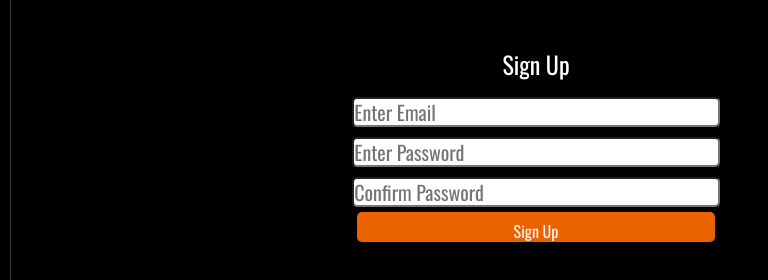
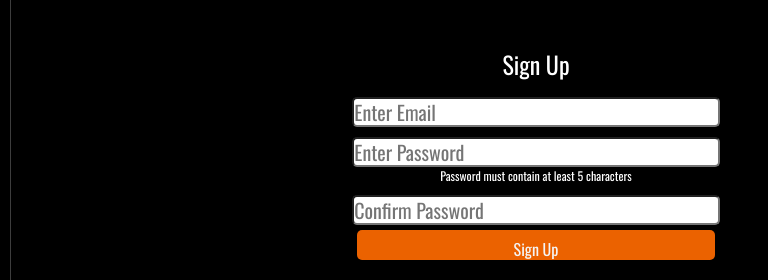
Before and after one commit to jnr0790/evnt-client, a website built with webpack: page index.html in a window 1280 px wide. Shown: the top 280 px of the page, 219-987 px from the left. Built offline with nearby package versions, Linux system fonts and the light colour scheme.

Commit message:
Adds pw message

```diff
--- a/assets/scripts/events/ui.js
+++ b/assets/scripts/events/ui.js
@@ -16,7 +16,7 @@ const onAllEventsSuccess = function (responseData) {
     <p><span>Name:</span> ${event.name}</p>
     <p><span>Location:</span> ${event.location}</p>
 
-    <button class='view-event btn' data-id=${event.id}>View</button>
+    <button class='view-event btn' data-id=${event.id}>View Details</button>
     </div>
     `
   })
--- a/assets/styles/index.scss
+++ b/assets/styles/index.scss
@@ -69,6 +69,13 @@ input {
   border-radius: 5px;
   height: 30px;
 }
+
+.pw-cred {
+  margin: 0;
+  padding: 0;
+  font-size: 12px;
+}
+
 .must-have {
   padding: 0;
   margin: 0;
--- a/index.html
+++ b/index.html
@@ -38,6 +38,7 @@
           <h4>Sign Up</h4>
           <input type='email' name='credentials[email]' placeholder='Enter Email' required>
           <input type='password' name='credentials[password]' placeholder='Enter Password' required>
+          <p class='pw-cred'>Password must contain at least 5 characters</p>
           <input type='password' name='credentials[password_confirmation]' placeholder='Confirm Password' required>
           <button class='btn'>Sign Up</button>
         </form>
```
